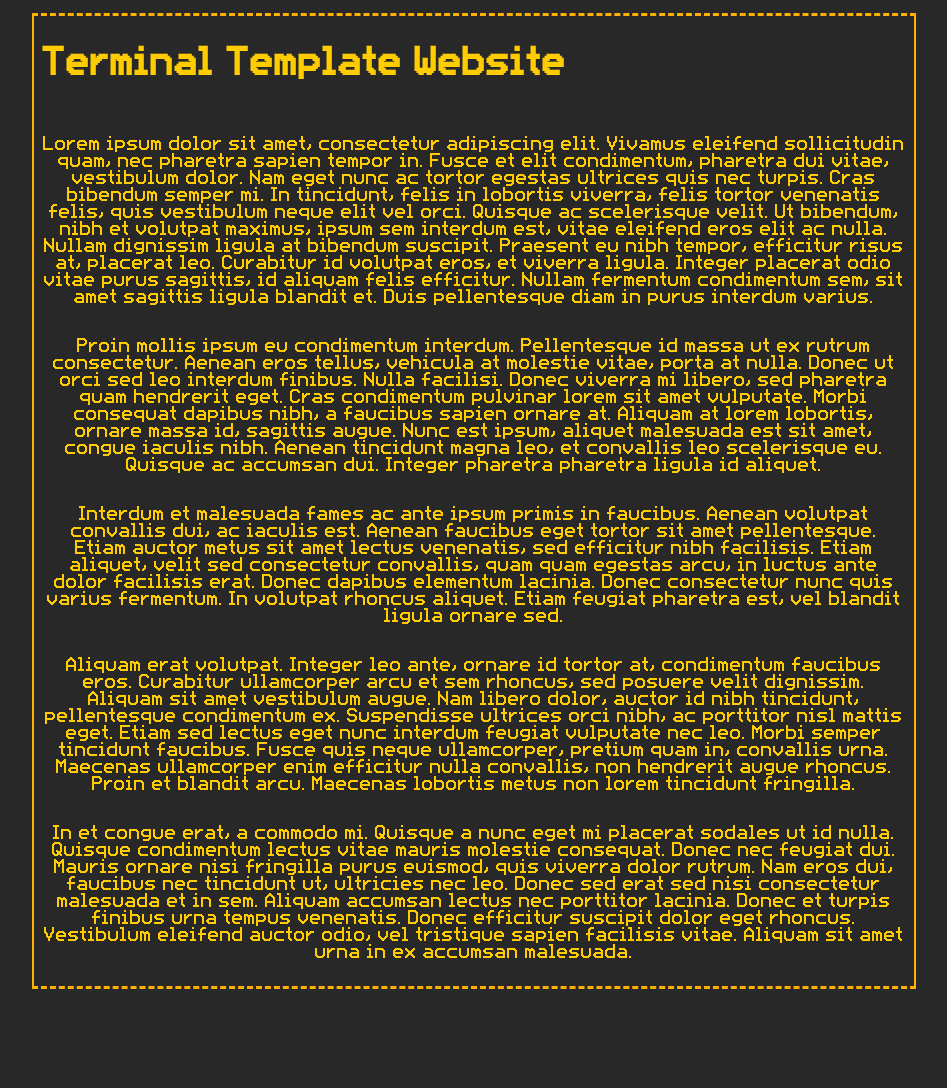
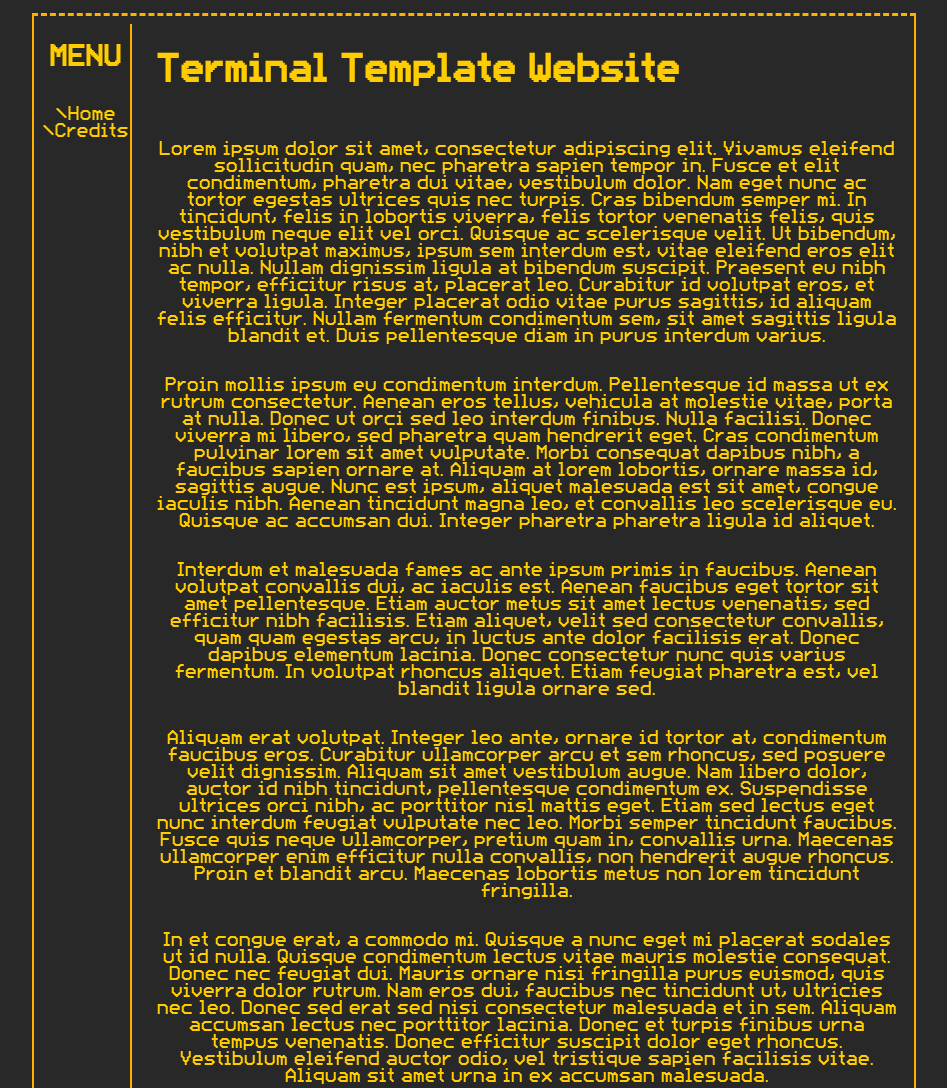
Before and after one commit to lostjarred/WEB-Template-Terminal, a plain HTML site: page index.html in a window 1280 px wide. Shown: the top 1088 px of the page, without its empty margins (166-1113 px from the left). Before the commit the page ends 1001 px from the top, so only its background shows below. Drawn offline with Linux system fonts and the light colour scheme.

Commit message:
add menu section

```diff
--- a/index.html
+++ b/index.html
@@ -7,7 +7,15 @@
         <meta name="viewport" content="width=device-width,initial-scale=1.0">
     </head>
     <body>
-        <div class="col border" id="main">
+        <div class="row border" id="main">
+            <div class="col border border-right" style="min-width: 10%;">
+                <h2>MENU</h2>
+                <ul class="menu">
+                    <li> <a href=".\index.html" class="link">\Home</a> </li>
+                    <li> <a href=".\credits.html" class="link">\Credits</a> </li>
+                </ul>
+            </div>
+            <div class="col">
                 <div class="row">
                     <h1>Terminal Template Website</h1>
                 </div>
@@ -19,5 +27,6 @@
                     <p>In et congue erat, a commodo mi. Quisque a nunc eget mi placerat sodales ut id nulla. Quisque condimentum lectus vitae mauris molestie consequat. Donec nec feugiat dui. Mauris ornare nisi fringilla purus euismod, quis viverra dolor rutrum. Nam eros dui, faucibus nec tincidunt ut, ultricies nec leo. Donec sed erat sed nisi consectetur malesuada et in sem. Aliquam accumsan lectus nec porttitor lacinia. Donec et turpis finibus urna tempus venenatis. Donec efficitur suscipit dolor eget rhoncus. Vestibulum eleifend auctor odio, vel tristique sapien facilisis vitae. Aliquam sit amet urna in ex accumsan malesuada. </p>
                 </div>
             </div>
+        </div>
     </body>
 </html>
```
Lines whose indentation alone changed are shown as unchanged.
